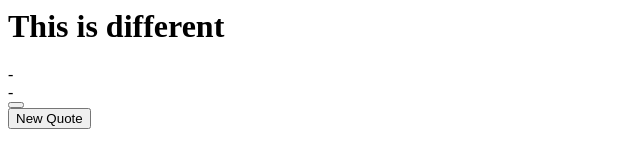
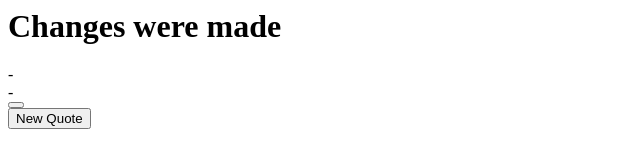
Before and after one commit to Storrzy12/InfoSys, a plain HTML site: page index.html in a window 1280 px wide. Shown: the whole page, without its empty margins (0-640 px from the left). Drawn offline with Linux system fonts and the light colour scheme.

Commit message:
Changed name

```diff
--- a/index.html
+++ b/index.html
@@ -1,5 +1,5 @@
 
-<h1>This is different</h1>
+<h1>Changes were made</h1>
 <div class="white-box">
   <div class="quote">
     <i class="fa fa-quote-left fa-3x"></i>
@@ -12,7 +12,6 @@
   <div class= "buttons">
 
 <a id="tweet" href="https://twitter.com/intent/tweet" title="Tweet this!"><button class= "button"><i class= "fa fa-twitter"></i></button></a>
-
     <div class= "new-quote-button" >
     <button class="button" id="new-quote"> New Quote
     </div>
```
